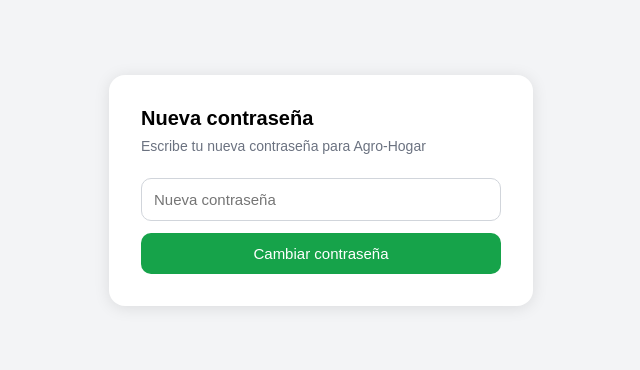
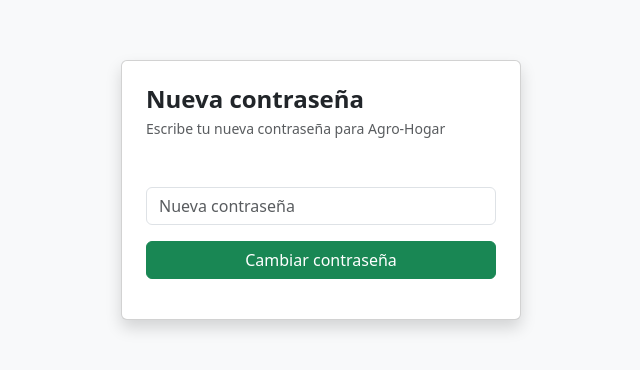
Before and after one commit to 0swq/Agro-alt1, a website: page index.html in a window 1280 px wide. Shown: the part 210-580 px from the top of the page, without its empty margins (319-959 px from the left). Drawn offline with nearby package versions, Linux system fonts and the light colour scheme.

Commit message:
actualización

```diff
--- a/index.html
+++ b/index.html
@@ -1,104 +1,35 @@
 <!DOCTYPE html>
 <html>
 <head>
+    <meta charset="utf-8">
+    <meta name="viewport" content="width=device-width, initial-scale=1">
     <title>Cambiar contraseña</title>
-    <style>
-        body {
-            font-family: sans-serif;
-            display: flex;
-            justify-content: center;
-            align-items: center;
-            min-height: 100vh;
-            margin: 0;
-            background: #f3f4f6;
-        }
-        .card {
-            background: white;
-            padding: 32px;
-            border-radius: 16px;
-            box-shadow: 0 2px 16px rgba(0,0,0,0.1);
-            width: 100%;
-            max-width: 360px;
-        }
-        h2 { margin: 0 0 8px; font-size: 20px; }
-        p { margin: 0 0 24px; color: #6b7280; font-size: 14px; }
-        input {
-            width: 100%;
-            padding: 12px;
-            border: 1px solid #d1d5db;
-            border-radius: 10px;
-            font-size: 15px;
-            box-sizing: border-box;
-            margin-bottom: 12px;
-        }
-        button {
-            width: 100%;
-            padding: 12px;
-            background: #16a34a;
-            color: white;
-            border: none;
-            border-radius: 10px;
-            font-size: 15px;
-            cursor: pointer;
-        }
-        button:disabled { background: #d1d5db; cursor: not-allowed; }
-        .mensaje {
-            margin-top: 16px;
-            padding: 12px;
-            border-radius: 10px;
-            font-size: 14px;
-            text-align: center;
-            display: none;
-        }
-        .exito { background: #dcfce7; color: #15803d; display: block; }
-        .error { background: #fee2e2; color: #dc2626; display: block; }
-    </style>
+    <link href="https://cdn.jsdelivr.net/npm/bootstrap@5.3.0/dist/css/bootstrap.min.css" rel="stylesheet">
 </head>
-<body>
-<div class="card">
-    <h2>Nueva contraseña</h2>
-    <p>Escribe tu nueva contraseña para Agro-Hogar</p>
-    <input type="password" id="password" placeholder="Nueva contraseña" minlength="6"/>
-    <button id="btn" onclick="cambiar()">Cambiar contraseña</button>
-    <div id="mensaje" class="mensaje"></div>
+<body class="bg-light d-flex justify-content-center align-items-center min-vh-100">
+
+<div class="card shadow p-4" style="width: 100%; max-width: 400px;">
+    <h4 class="mb-1 fw-bold">Nueva contraseña</h4>
+    <p class="text-muted mb-4" style="font-size: 14px;">Escribe tu nueva contraseña para Agro-Hogar</p>
+
+    <div class="mb-3">
+        <label for="password"></label><input
+                type="password"
+                id="password"
+                class="form-control"
+                placeholder="Nueva contraseña"
+                minlength="6"
+        />
+    </div>
+
+    <button id="btn" class="btn btn-success w-100" onclick="cambiar()">
+        Cambiar contraseña
+    </button>
+
+    <div id="mensaje" class="mt-3"></div>
 </div>
 
 <script src="https://cdn.jsdelivr.net/npm/@supabase/supabase-js@2"></script>
-<script>
-    const supabase = window.supabase.createClient(
-        'https://awgtrkchonoambjvqnxw.supabase.co',
-        'TU_ANON_KEY'
-    )
-
-    async function cambiar() {
-        const password = document.getElementById('password').value
-        const btn = document.getElementById('btn')
-        const mensaje = document.getElementById('mensaje')
-
-        if (password.length < 6) {
-            mensaje.className = 'mensaje error'
-            mensaje.textContent = 'La contraseña debe tener al menos 6 caracteres.'
-            return
-        }
-
-        btn.disabled = true
-        btn.textContent = 'Cambiando...'
-        mensaje.className = 'mensaje'
-
-        const { error } = await supabase.auth.updateUser({ password })
-
-        if (error) {
-            mensaje.className = 'mensaje error'
-            mensaje.textContent = 'Error: ' + error.message
-            btn.disabled = false
-            btn.textContent = 'Cambiar contraseña'
-        } else {
-            mensaje.className = 'mensaje exito'
-            mensaje.textContent = '✓ Contraseña cambiada exitosamente. Ya puedes cerrar esta página.'
-            btn.disabled = true
-            btn.textContent = 'Listo'
-        }
-    }
-</script>
+<script src="index.js"></script>
 </body>
 </html>
--- a/index.js
+++ b/index.js
@@ -0,0 +1,34 @@
+
+const client = window.supabase.createClient(
+    'https://awgtrkchonoambjvqnxw.supabase.co',
+    'TU_ANON_KEY'
+)
+async function cambiar() {
+    const password = document.getElementById('password').value
+    const btn = document.getElementById('btn')
+    const mensaje = document.getElementById('mensaje')
+
+    if (password.length < 6) {
+        mensaje.className = 'mensaje error'
+        mensaje.textContent = 'La contraseña debe tener al menos 6 caracteres.'
+        return
+    }
+
+    btn.disabled = true
+    btn.textContent = 'Cambiando...'
+    mensaje.className = 'mensaje'
+
+    const { error } = await client.auth.updateUser({ password })
+
+    if (error) {
+        mensaje.className = 'mensaje error'
+        mensaje.textContent = 'Error: ' + error.message
+        btn.disabled = false
+        btn.textContent = 'Cambiar contraseña'
+    } else {
+        mensaje.className = 'mensaje exito'
+        mensaje.textContent = '✓ Contraseña cambiada exitosamente. Ya puedes cerrar esta página.'
+        btn.disabled = true
+        btn.textContent = 'Listo'
+    }
+}
```
